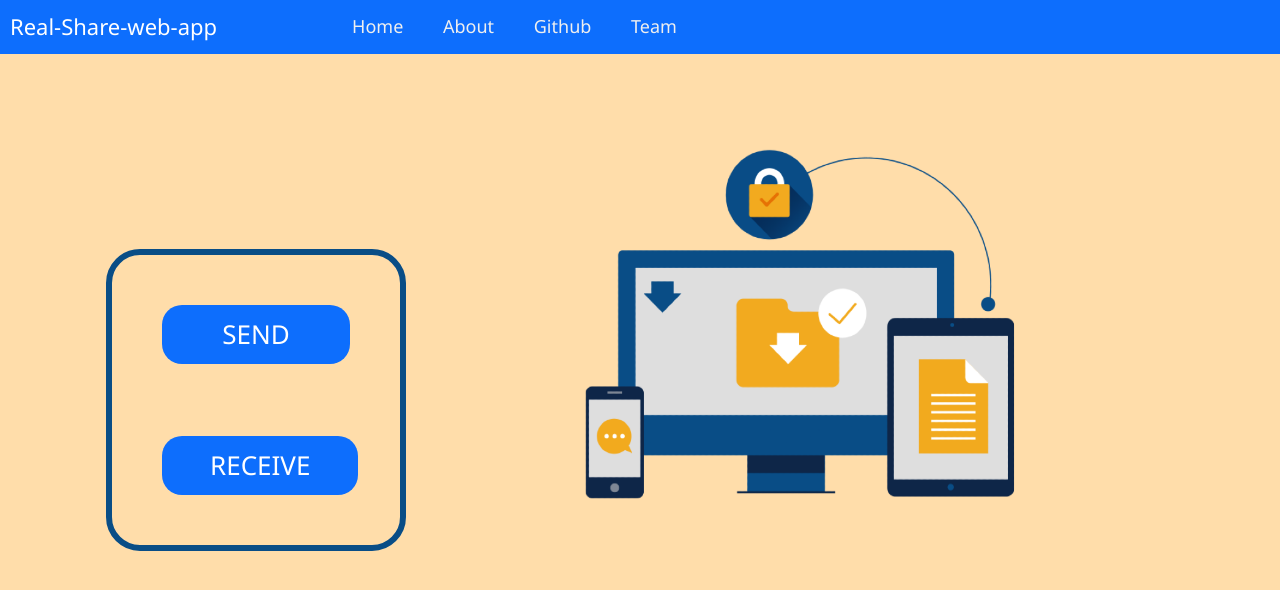
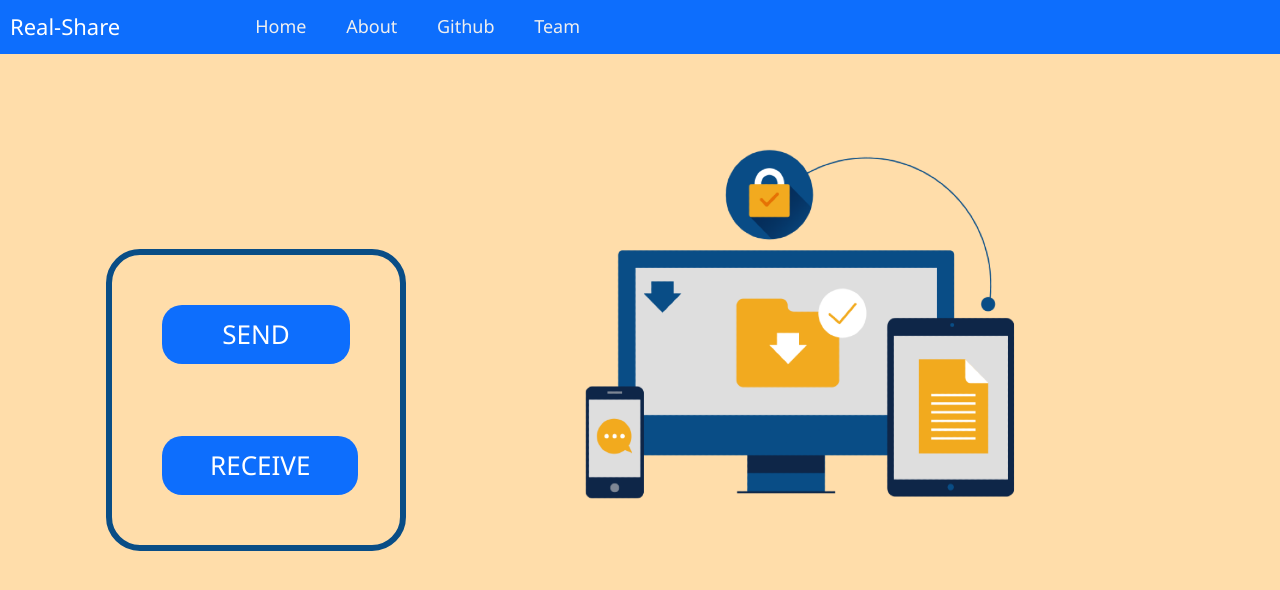
Before and after one commit to jayvardhan2111/real-time-file-sharing, a website: page public/index.html in a window 1280 px wide. Drawn offline with nearby package versions, Linux system fonts and the light colour scheme.

Commit message:
Update index.html

```diff
--- a/public/index.html
+++ b/public/index.html
@@ -17,7 +17,7 @@
       <input type="checkbox" id="nav-check" />
       <div class="nav-header">
         <div class="nav-title">
-          Real-Share-web-app
+          Real-Share
         </div>
       </div>
       <div class="nav-btn">
```
